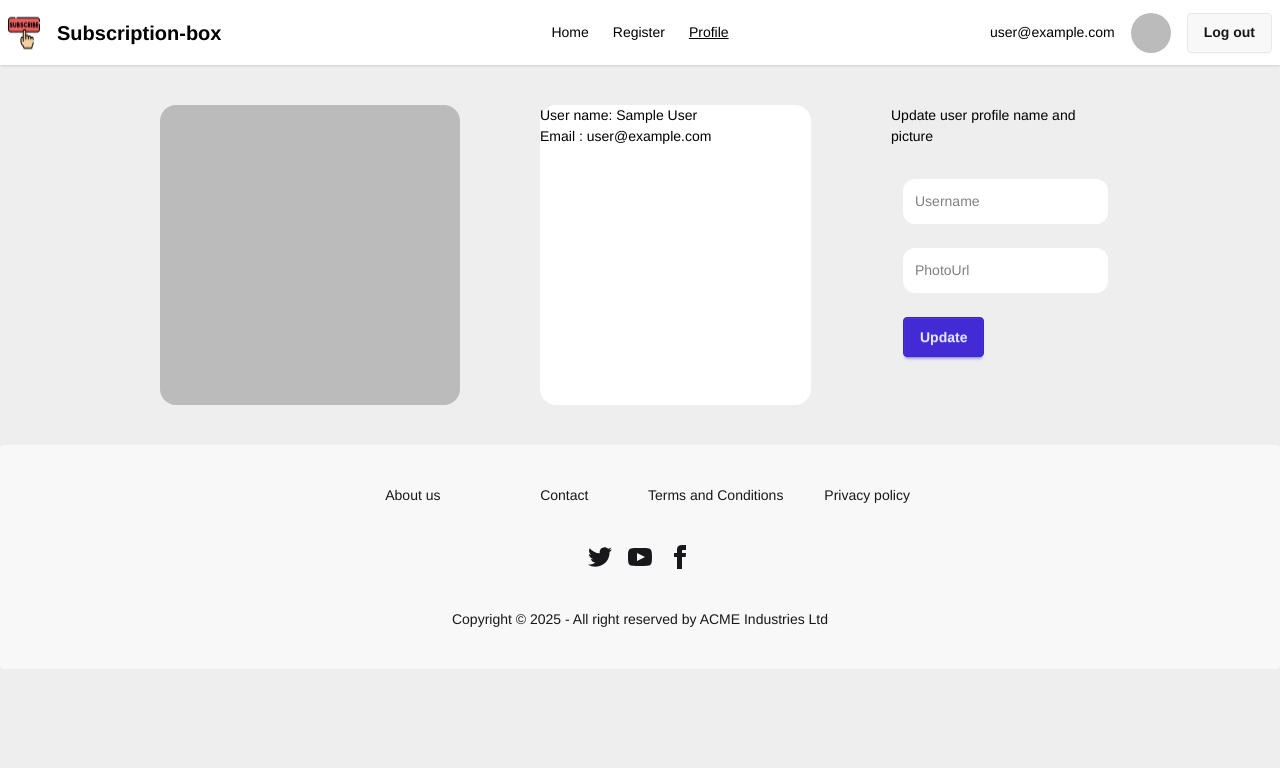
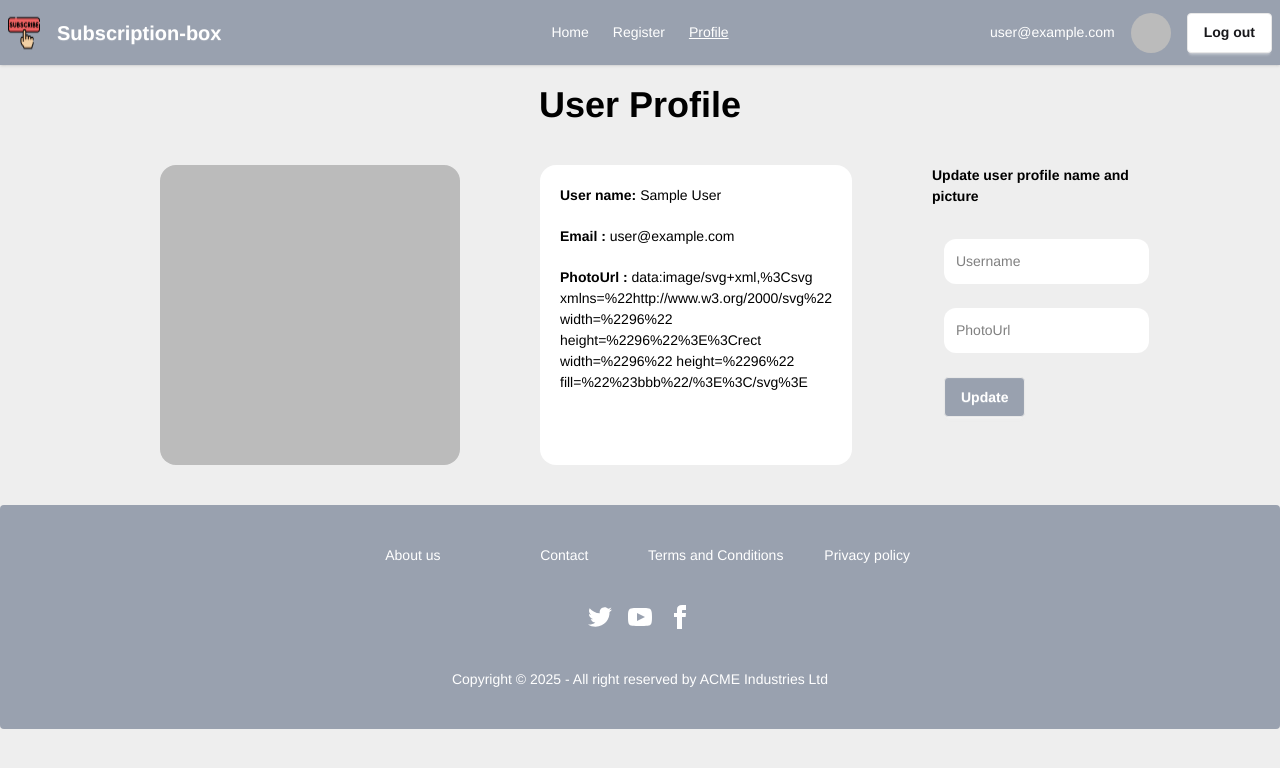
Before and after one commit to arifulmit17/subscription-box, a React (Vite) app: page /userprofile in a window 1280 px wide. Shown: the top 768 px of the page. Built offline with nearby package versions, Linux system fonts and the light colour scheme; no server answers; sample sign-in values are in the browser's storage.

Commit message:
added  correction in page

```diff
--- a/src/Components/Footer.jsx
+++ b/src/Components/Footer.jsx
@@ -2,7 +2,7 @@ import React from 'react';
 
 const Footer = () => {
     return (
-        <footer className="footer footer-horizontal footer-center bg-base-200 text-base-content rounded p-10">
+        <footer className="footer footer-horizontal footer-center text-white bg-gray-400 rounded p-10">
   <nav className="grid grid-cols-1 md:grid-cols-2 lg:grid-cols-4 gap-4">
     <a className="link link-hover">About us</a>
     <a className="link link-hover">Contact</a>
--- a/src/Components/Navbar/Navbar.jsx
+++ b/src/Components/Navbar/Navbar.jsx
@@ -29,7 +29,7 @@ const Navbar = () => {
 
     </>
     return (
-        <div className="navbar bg-base-100 shadow-sm">
+        <div className="navbar text-white bg-gray-400 shadow-sm">
   <div className="navbar-start">
     <div className="dropdown">
       <div tabIndex={0} role="button" className="btn btn-ghost lg:hidden">
@@ -65,7 +65,7 @@ const Navbar = () => {
         <div className="hide">{user.displayName}</div>
 
         </div>
-      <a onClick={handleLogout} className='btn'>Log out</a>
+      <a onClick={handleLogout} className='btn bg-white'>Log out</a>
     </> : <NavLink to={'/login'}>Login</NavLink>}
   </div>
 </div>
--- a/src/pages/Item.jsx
+++ b/src/pages/Item.jsx
@@ -20,7 +20,7 @@ const Item = ({item}) => {
    <h1>Ratings: <span className="text-lg">{ratings}</span></h1>
 
     <div className="mt-6">
-      <button className="btn bg-gray-400 btn-block"><NavLink to={`/SubscriptionDetails/${id}`}>View More</NavLink> </button>
+      <button className="btn text-white bg-gray-400 btn-block"><NavLink to={`/SubscriptionDetails/${id}`}>View More</NavLink> </button>
     </div>
   </div>
 </div>
--- a/src/pages/Register.jsx
+++ b/src/pages/Register.jsx
@@ -7,6 +7,7 @@ import { Helmet } from 'react-helmet';
 import { GoogleAuthProvider, signInWithPopup } from 'firebase/auth';
 import { auth } from '../Firebase.init';
 import swal from 'sweetalert';
+
 const Register = () => {
     const navigate=useNavigate();
     const {createUser,updateUser,setUser,user}=use(AuthContext)
@@ -57,7 +58,7 @@ const Register = () => {
         </Helmet>
           <h1 className='font-bold text-4xl my-5'>Please,Register Now !</h1>
 
-            <form className='space-y-4' onSubmit={handleRegister} >
+            <form className='' onSubmit={handleRegister} >
 
               {/* Google Login */}
               <div className="my-6 space-y-4">
@@ -90,22 +91,13 @@ const Register = () => {
                 }
                 </button>
 
-
-
                 </div>
-
-
-
-
-
-
-
 
         {/* Submit */}
         <br />
         <button type='submit' className='btn text-white w-full bg-gray-400'>Submit</button>
             </form>
-        <h1>Already registered, go to <NavLink to={'/login'} className={'text-blue-400'}> login</NavLink></h1>
+        <h1 className='text-center font-bold'>Already registered, go to <NavLink to={'/login'} className={'text-blue-400'}> login</NavLink></h1>
         </div>
     );
 };
--- a/src/pages/SubscriptionDetails.jsx
+++ b/src/pages/SubscriptionDetails.jsx
@@ -1,5 +1,6 @@
 import React, { useState } from 'react';
 import { useLoaderData, useParams } from 'react-router';
+import { FaRegStar } from "react-icons/fa";
 
 const SubscriptionDetails = () => {
   const [reviews,setReviews]=useState([])
@@ -33,18 +34,29 @@ const SubscriptionDetails = () => {
       alt="service" />
   </figure>
   <form onSubmit={handleReview}>
-    <input className='p-3' name='review' type="text" placeholder='review'/>
+    <h1 className='ml-4' >Give your review:</h1>
+    <input className='p-3 w-full' name='review' type="text" placeholder='review'/>
     <br />
-    <input className='p-3' name='rating' type="text" placeholder='rating'/>
+    <h1 className='ml-4'>Give your rating:</h1>
+    <input
+  type="number"
+  className="input validator w-full"
+  required
+  placeholder="Type a number between 1 to 5"
+  min="1"
+  max="5"
+  name='rating'
+/>
+    {/* <input className='p-3'  type="text" placeholder='rating'/> */}
     <br />
-    <button className='btn btn-accent'>Submit</button>
+    <button className='btn w-full my-3 bg-gray-400 text-white flex items-center'>Submit</button>
   </form>
         </div>
 
   <div className="card-body w-4/12">
     <h2 className="card-title">
       {name}
-      <div className="badge badge-soft badge-accent">{tech_category}</div>
+      <div className="badge badge-neutral badge-outline">{tech_category}</div>
     </h2>
 
     <p>{description}</p>
@@ -74,23 +86,24 @@ const SubscriptionDetails = () => {
     </div>
 
     <div className="card-actions justify-end">
-      <button className='btn btn-soft btn-accent'>Subscribe Now</button>
+      <button className='btn bg-gray-400 text-white'>Subscribe Now</button>
 
     </div>
 
   </div>
-  <div className='w-4/12 bg-base-200'>
-    <div className='h-1/2 ' >
+  <div className='w-4/12 bg-base-200 rounded-2xl'>
+    <div className='h-1/2 m-5' >
     <h1>reviews</h1>
     <ul>
       {reviews.map(review=><li className='bg-white p-2'>{review}</li>)}
       </ul>
     </div>
 
-    <div className='h-1/2 bg-base-200'>
+    <div className='h-1/2 m-5 bg-base-200'>
         <h2>ratings</h2>
-        <ul className='h-1/2 '>
-        {rating.map(rate=><li>rating: {rate}</li>)}
+        <ul className='h-1/2'>
+        {rating.map(rate=><li className='bg-white p-2 flex'>{rate} <FaRegStar />
+          </li>)}
         </ul>
       </div>
     </div>
--- a/src/pages/UserProfile.jsx
+++ b/src/pages/UserProfile.jsx
@@ -25,20 +25,26 @@ const UserProfile = () => {
             <title>Subscription-box | Profile</title>
         </Helmet>
         <Navbar></Navbar>
+        <h1 className='text-center font-bold text-4xl m-5'>User Profile</h1>
         <div className='w-9/12 bg-base-400 m-10 mx-auto lg:flex  gap-20'>
             <img className='size-[300px] rounded-2xl' src={user.photoURL} alt="" />
-            <div className='bg-white w-full h-[300px] rounded-2xl'>
-            <h1>User name: {user.displayName}</h1>
-            <h1>Email : {user.email}</h1>
+            <div className='bg-white flex flex-col  p-5 w-full h-[300px] rounded-2xl'>
+                <h1 className='mb-5'> <span className='font-bold'>User name:</span>  {user.displayName}</h1>
+
+                 <h1 className='mb-5'> <span className='font-bold'>Email :</span>  {user.email}</h1>
+
+                 <h1> <span className='font-bold'>PhotoUrl :</span>  {user.photoURL}</h1>
+
+
             </div>
             <div className='flex flex-col gap-5'>
-                <h1>Update user profile name and picture</h1>
+                <h1 className='font-bold' >Update user profile name and picture</h1>
                 <form onSubmit={handleUpdate}>
                 <input className='bg-white m-3 p-3 rounded-xl'  type="text" placeholder='Username' name='name' />
                 <br />
                 <input className='bg-white m-3 p-3 rounded-xl'  type="url" placeholder='PhotoUrl' name='photo' />
                 <br />
-                <button className='btn m-3 btn-primary' type='submit'>Update</button>
+                <button className='btn m-3 text-white bg-gray-400' type='submit'>Update</button>
                 </form>
             </div>
         </div>
```
